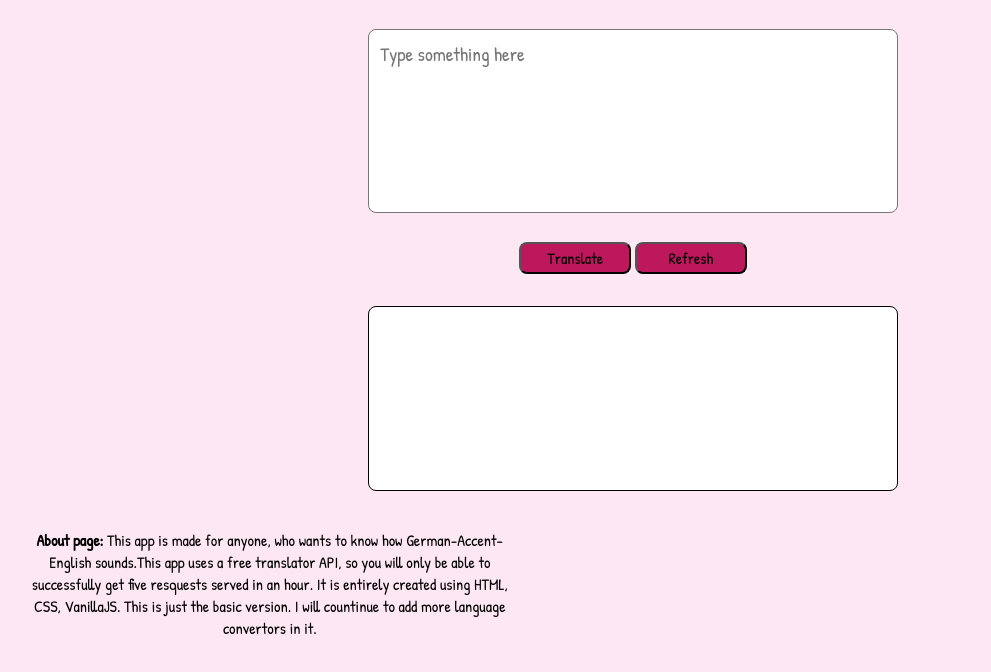
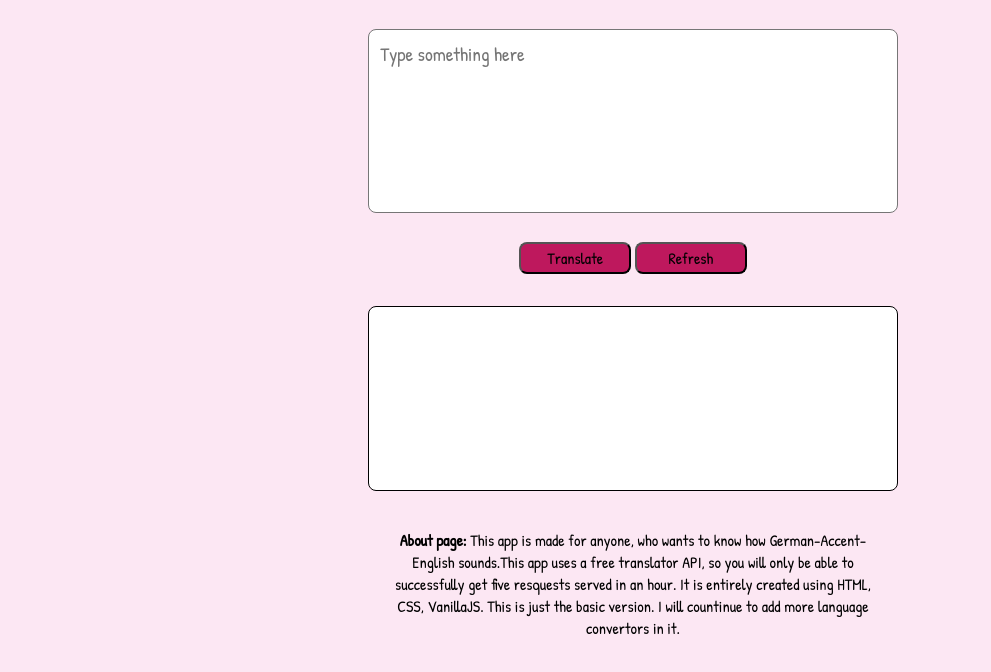
Before and after one commit to jyotijangid/German-Accent-Translator, a plain HTML site: page index.html in a window 1280 px wide. Shown: the part 124-796 px from the top of the page, without its empty margins (7-998 px from the left). Drawn offline with Linux system fonts and the light colour scheme.

Commit message:
style: updated sectionabout

```diff
--- a/style.css
+++ b/style.css
@@ -63,5 +63,6 @@ h1 {
     height: 10rem;
     display: block;
     margin: auto;
-    margin: 1rem 1rem;
+    margin-top: 1rem ;
+    margin-bottom: 2rem;
 }
```
